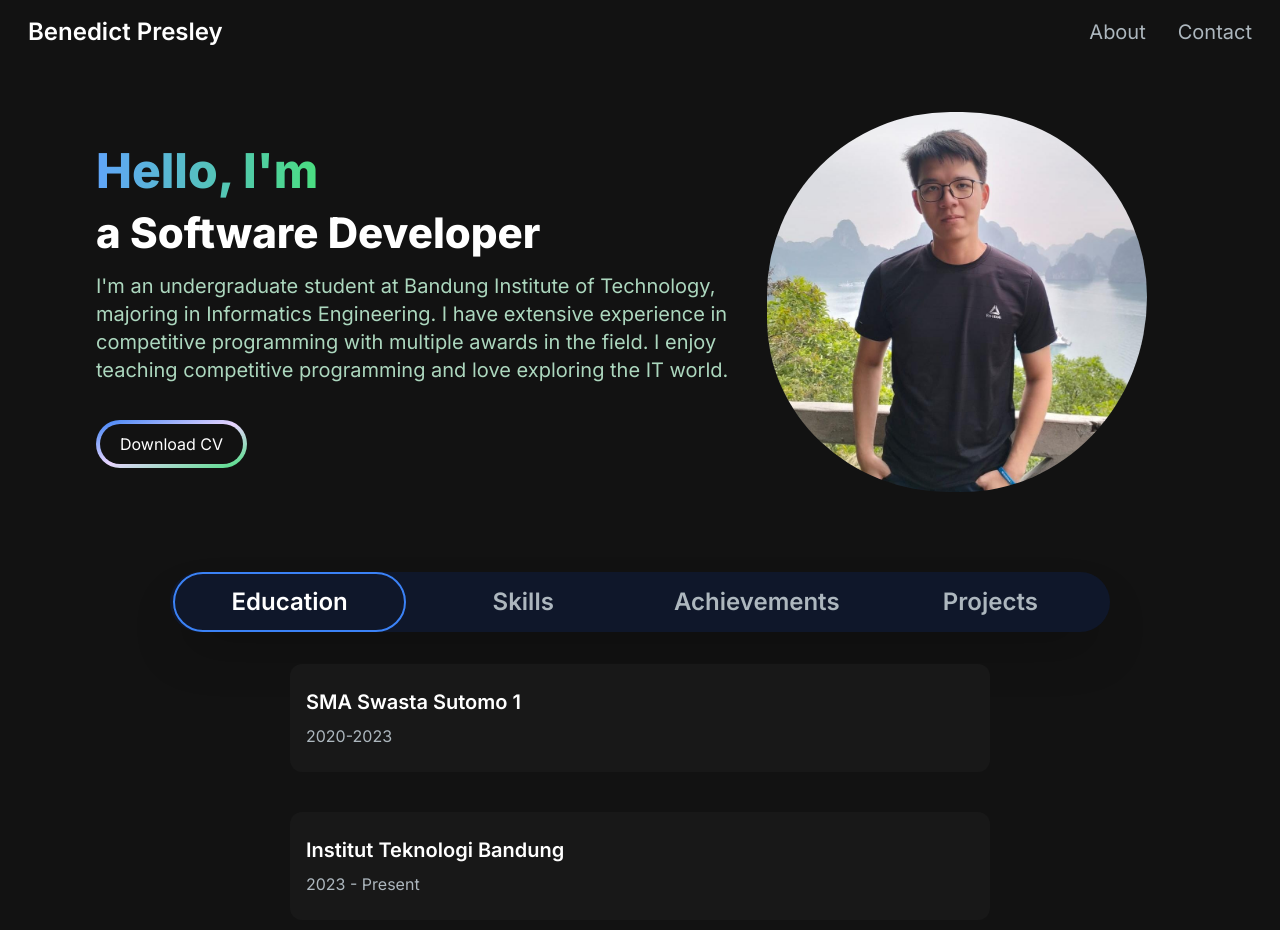
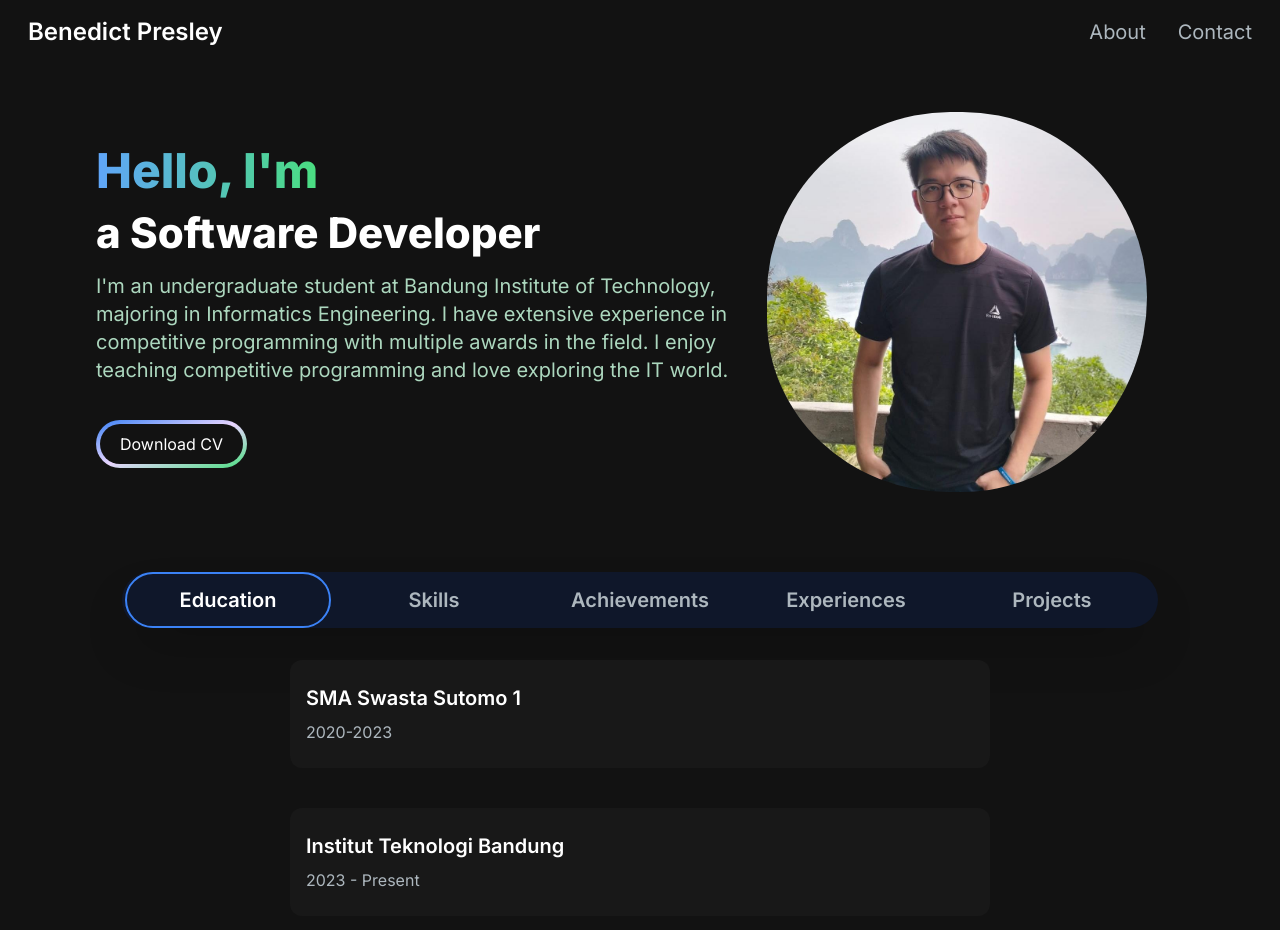
Before and after one commit to BP04/portfolio-website, a Next.js app in the folder portfolio/: page / in a window 1280 px wide. Shown: the top 930 px of the page. Built offline with nearby package versions, Linux system fonts and the light colour scheme.

Commit message:
feat: experiences tab

```diff
--- a/portfolio/src/app/components/AboutSection.jsx
+++ b/portfolio/src/app/components/AboutSection.jsx
@@ -97,7 +97,7 @@
 
     return (
         <section id="about" className="text-white mt-20 flex flex-col items-center justify-center">
-            <div className="relative w-max mx-auto h-18 w-90 grid grid-cols-4 items-center px-[3px] rounded-full bg-slate-900 overflow-hidden shadow-2xl shadow-900/20 transition">
+            <div className="relative w-max mx-auto h-18 w-90 grid grid-cols-5 items-center px-[3px] rounded-full bg-slate-900 overflow-hidden shadow-2xl shadow-900/20 transition">
                 <TabButton selectTab={() => handleTabChange("education")} active={tab === "education"} className="mr-5">
                     {" "}
                     Education{" "}
@@ -109,6 +109,10 @@
                 <TabButton selectTab={() => handleTabChange("achievements")} active={tab === "achievements"}  className="mr-5">
                     {" "}
                     Achievements{" "}
+                </TabButton>
+                <TabButton selectTab={() => handleTabChange("experiences")} active={tab === "experiences"}  className="mr-5">
+                    {" "}
+                    Experiences{" "}
                 </TabButton>
                 <TabButton selectTab={() => handleTabChange("projects")} active={tab === "projects"}>
                     {" "}
--- a/portfolio/src/app/components/NavBar.jsx
+++ b/portfolio/src/app/components/NavBar.jsx
@@ -21,7 +21,7 @@
     return (
         <nav className="fixed top-0 left-0 right-0 z-10 bg-[#121212] bg-opacity-100">
             <div className="flex flex-wrap items-center justify-between mx-auto px-7 py-4">
-                <Link href={"/"} className="text-2xl text-white font-semibold">
+                <Link href={"#start"} className="text-2xl text-white font-semibold">
                     Benedict Presley
                 </Link>
                 <div className="mobile-menu block md:hidden">
--- a/portfolio/src/app/components/TabButton.jsx
+++ b/portfolio/src/app/components/TabButton.jsx
@@ -5,7 +5,7 @@
 
     return (
         <button onClick={selectTab} className="focus:outline-none">
-            <p className={`font-semibold px-8 py-3 cursor-pointer hover:text-white hover:rounded-full hover:border-white text-2xl border-2 ${buttonClasses}`}>
+            <p className={`font-semibold px-8 py-3 cursor-pointer hover:text-white hover:rounded-full hover:border-white text-xl border-2 ${buttonClasses}`}>
                 {children}
             </p>
         </button>
```
